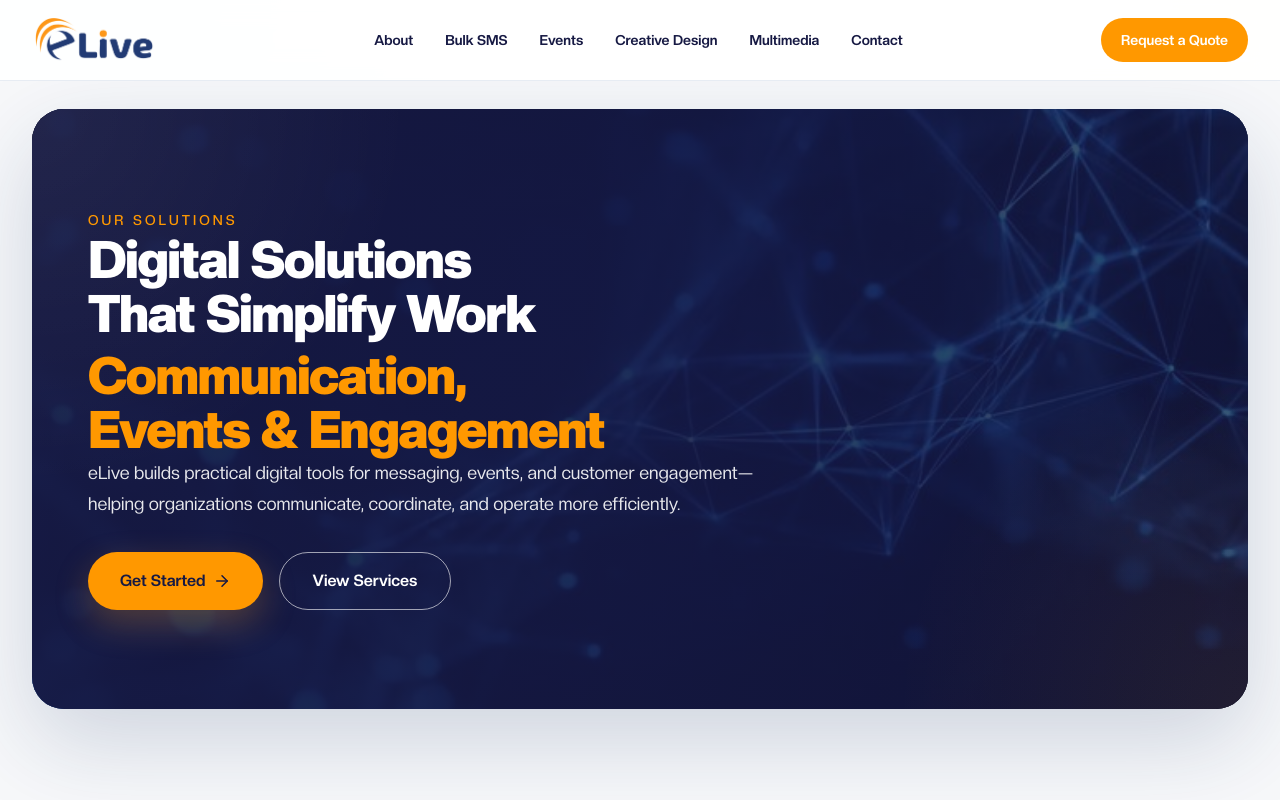
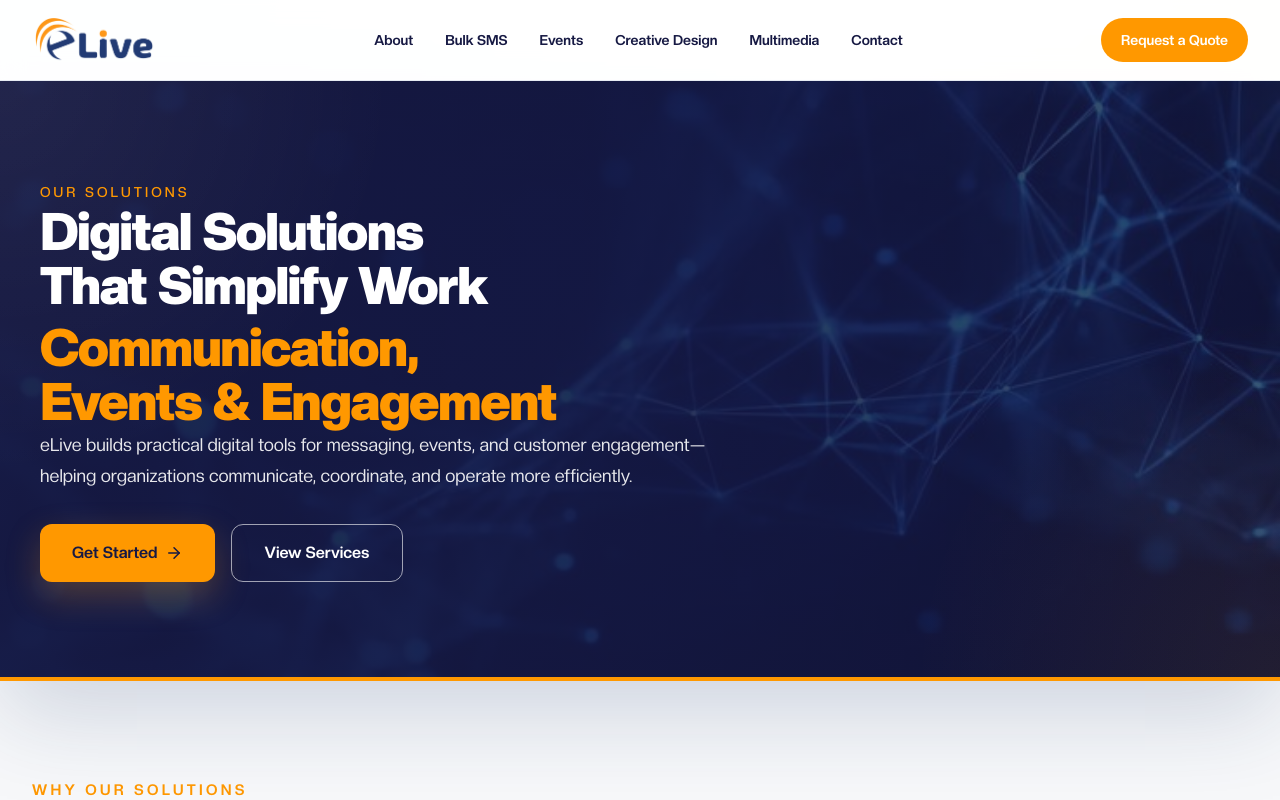
Before and after one commit to kite255/elive-website, a Next.js app: page /solutions1 in a window 1280 px wide. Shown: the top 800 px of the page. Built offline with nearby package versions, Linux system fonts and the light colour scheme.

Commit message:
Standardize full-width hero layout across website

```diff
--- a/app/solutions1/page.tsx
+++ b/app/solutions1/page.tsx
@@ -194,8 +194,8 @@ export default function SolutionsPage() {
   return (
     <main className="bg-[var(--color-elive-light)] text-[var(--color-elive-text)]">
       {/* HERO */}
-      <section className="px-4 pt-5 md:px-6 lg:px-8 lg:pt-7">
-        <div className="relative mx-auto min-h-[520px] max-w-7xl overflow-hidden rounded-[2rem] bg-[var(--color-elive-primary)] shadow-[0_32px_90px_rgba(20,48,102,0.18)] md:min-h-[600px]">
+      <section className="w-full">
+        <div className="relative min-h-[520px] w-full overflow-hidden bg-[var(--color-elive-primary)] shadow-[0_32px_90px_rgba(20,48,102,0.18)] md:min-h-[600px]">
           <div className="absolute inset-0">
             <Image
               src="/hero.jpg"
@@ -209,7 +209,7 @@ export default function SolutionsPage() {
             <div className="absolute inset-0 bg-[radial-gradient(circle_at_top_left,rgba(255,255,255,0.06),transparent_28%),radial-gradient(circle_at_bottom_right,rgba(243,154,31,0.08),transparent_26%)]" />
           </div>
 
-          <div className="relative flex min-h-[520px] items-center px-6 py-14 md:min-h-[600px] md:px-10 lg:px-14">
+          <div className="relative mx-auto flex min-h-[520px] max-w-7xl items-center px-5 py-10 md:min-h-[600px] md:px-8 lg:px-10">
             <motion.div
               className="max-w-3xl"
               initial="hidden"
@@ -246,7 +246,7 @@ export default function SolutionsPage() {
               >
                 <Link
                   href="/contact"
-                  className="inline-flex items-center gap-2 rounded-full bg-[var(--color-elive-accent)] px-8 py-4 text-base font-semibold text-white shadow-[0_14px_34px_rgba(243,154,31,0.26)] transition duration-300 hover:-translate-y-0.5 hover:bg-[var(--color-elive-accent-dark)]"
+                  className="inline-flex items-center gap-2 rounded-xl bg-[var(--color-elive-accent)] px-8 py-4 text-base font-semibold text-white shadow-[0_14px_34px_rgba(243,154,31,0.26)] transition duration-300 hover:-translate-y-0.5 hover:bg-[var(--color-elive-accent-dark)]"
                 >
                   Get Started
                   <ArrowRight size={18} />
@@ -254,13 +254,14 @@ export default function SolutionsPage() {
 
                 <Link
                   href="/services"
-                  className="inline-flex items-center justify-center rounded-full border border-white/60 bg-transparent px-8 py-4 text-base font-semibold !text-white transition duration-300 hover:border-white hover:bg-white/12"
+                  className="inline-flex items-center justify-center rounded-xl border border-white/60 bg-transparent px-8 py-4 text-base font-semibold !text-white transition duration-300 hover:border-white hover:bg-white/12"
                 >
                   View Services
                 </Link>
               </motion.div>
             </motion.div>
           </div>
+          <div className="absolute inset-x-0 bottom-0 h-1 bg-[var(--color-elive-accent)]" />
         </div>
       </section>
 
```
